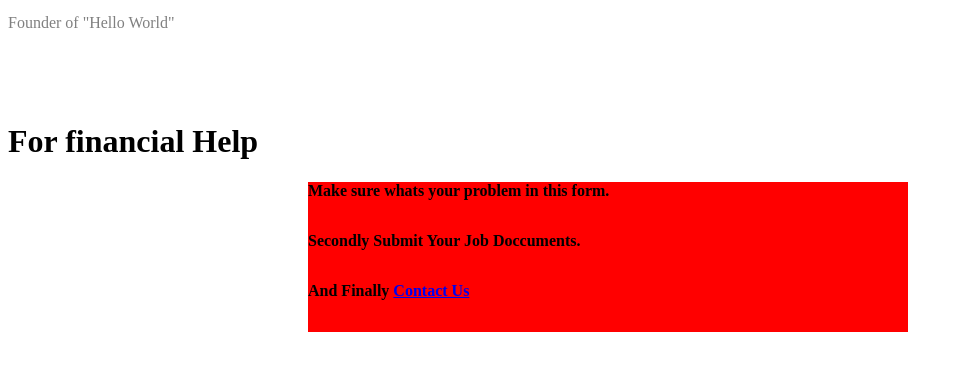
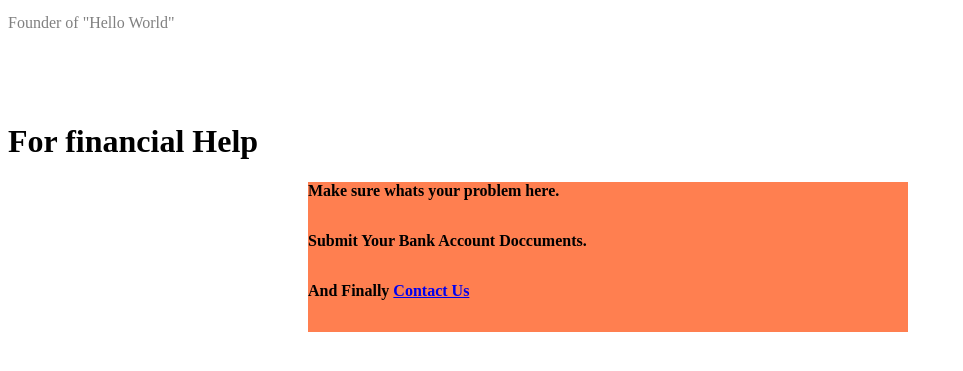
Before and after one commit to taranggo-45/web-site, a plain HTML site: page index.html in a window 1280 px wide. Shown: the part 393-764 px from the top of the page, without its empty margins (0-963 px from the left). Drawn offline with Linux system fonts and the light colour scheme.

Commit message:
more styles added

```diff
--- a/index.html
+++ b/index.html
@@ -15,15 +15,15 @@
         div {
   width: 600px;
   height: 50px;
-  background-color: red;
+  background-color: coral;
   font-weight: bold;
   position: relative;
   animation: mymove 5s;
   animation-fill-mode: forwards;
 }
 
-#div1 {animation-timing-function: Make sure whats your problem in this form;}
-#div2 {animation-timing-function: Secondly Submit  Your Job Doccuments;}
+#div1 {animation-timing-function: Make sure whats your problem here}
+#div2 {animation-timing-function: Submit Your Bank Account Doccuments }
 #div3 {animation-timing-function:And Finally Contact Us;}
 
 
@@ -42,8 +42,8 @@
 <p id="a">Founder of "Hello World"</p>
 <br><br><br>
 <h1>For financial Help</h1>
-<div id="div1"> Make sure whats your problem in this form.</div>
-<div id="div2">Secondly Submit  Your Job Doccuments.</div>
+<div id="div1">  Make sure whats your problem here.</div>
+<div id="div2">Submit Your Bank Account Doccuments.</div>
 <div id="div3">And Finally <a href="https://www.facebook.com/sabab.mostafa"> Contact Us</a></div>
 
 
```
